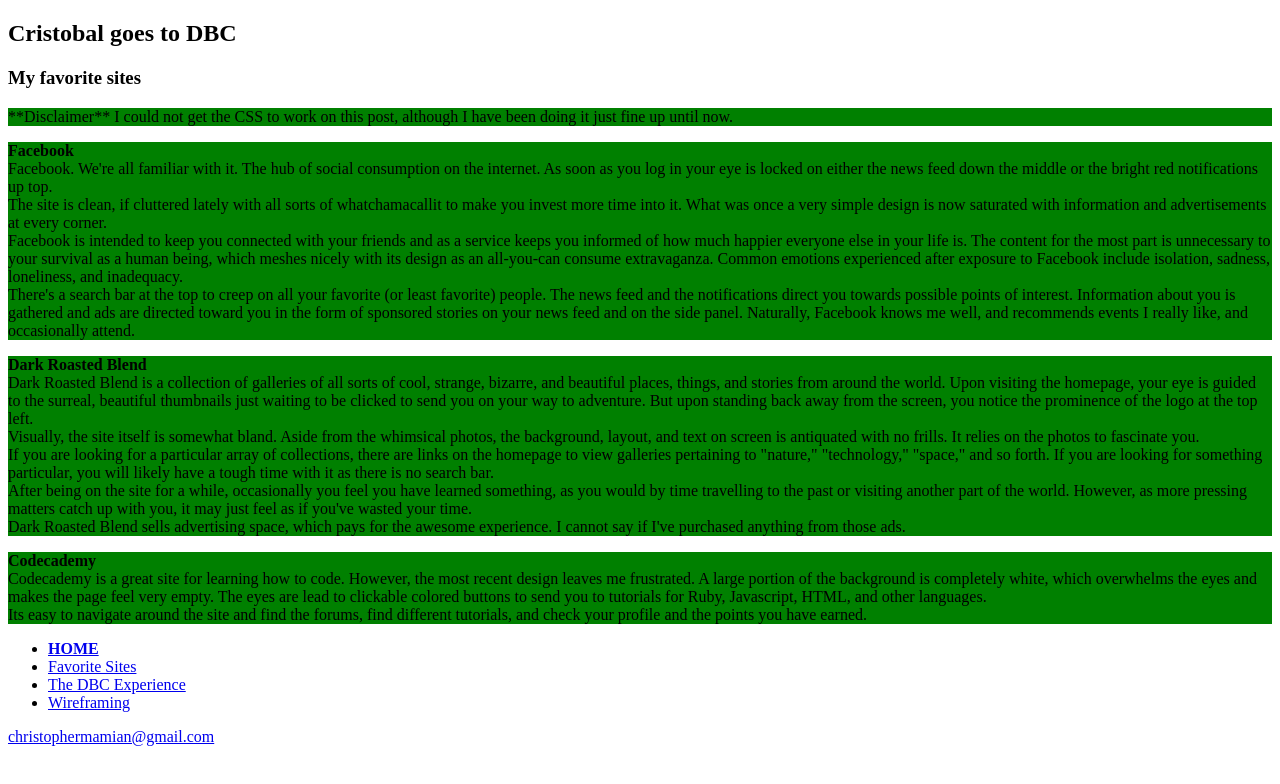
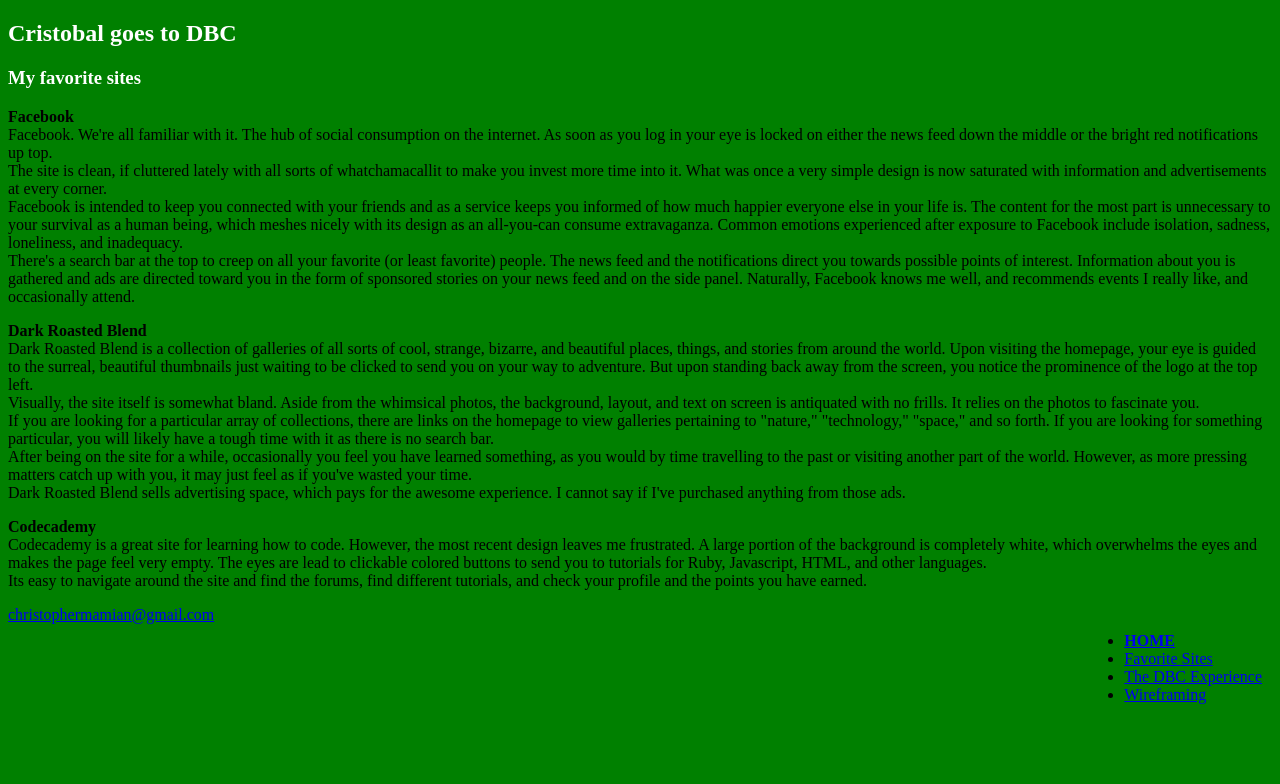
Before and after one commit to ChristopherMamian/ChristopherMamian.github.io, a plain HTML site: page blog-posts/week1_technical.html in a window 1280 px wide. Drawn offline with Linux system fonts and the light colour scheme; files that its build step writes are made by us from their sources.

Commit message:
Update repo

```diff
--- a/blog-posts/stylesheets/week1_technical.css
+++ b/blog-posts/stylesheets/week1_technical.css
@@ -1,3 +1,12 @@
-p {
+header {
+	color:white;
+}
+
+body {
 	background-color: green;
 }
+
+#posts {
+	float: right;
+	margin: 10px;
+}
--- a/blog-posts/week1_technical.html
+++ b/blog-posts/week1_technical.html
@@ -3,7 +3,7 @@
 <html>
 <head>
 	<meta charset="utf-8">
-	<link rel="stylesheet" type="text/css" href="blog-posts/stylesheets/week1_technical.css">
+	<link rel="stylesheet" type="text/css" href="stylesheets/week1_technical.css">
 	<title>Christopher Mamian, a Blog</title>
 <head>
 
@@ -13,8 +13,6 @@
  		<h2>Cristobal goes to DBC</h2>
  		<h3>My favorite sites</h3>
  	</header>
-
- 		<p>**Disclaimer** I could not get the CSS to work on this post, although I have been doing it just fine up until now.
 
  		<p><strong>Facebook</strong><br>
  			Facebook. We're all familiar with it. The hub of social consumption on the internet. As soon as you log in your eye is locked on either the news feed down the middle or the bright red notifications up top.
```
Also changed, not shown: index.html (+5 -1 lines), 1 other file.
